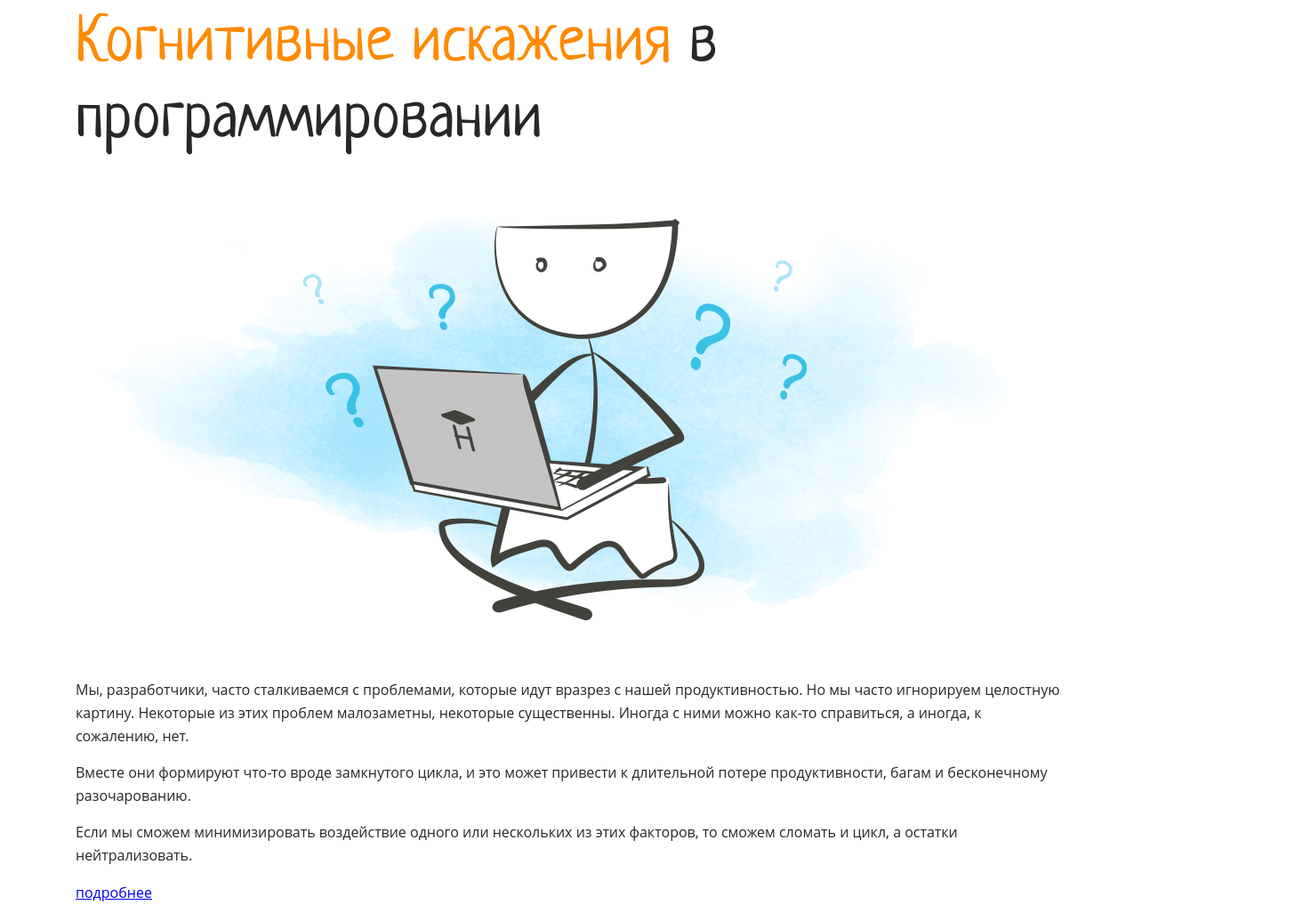
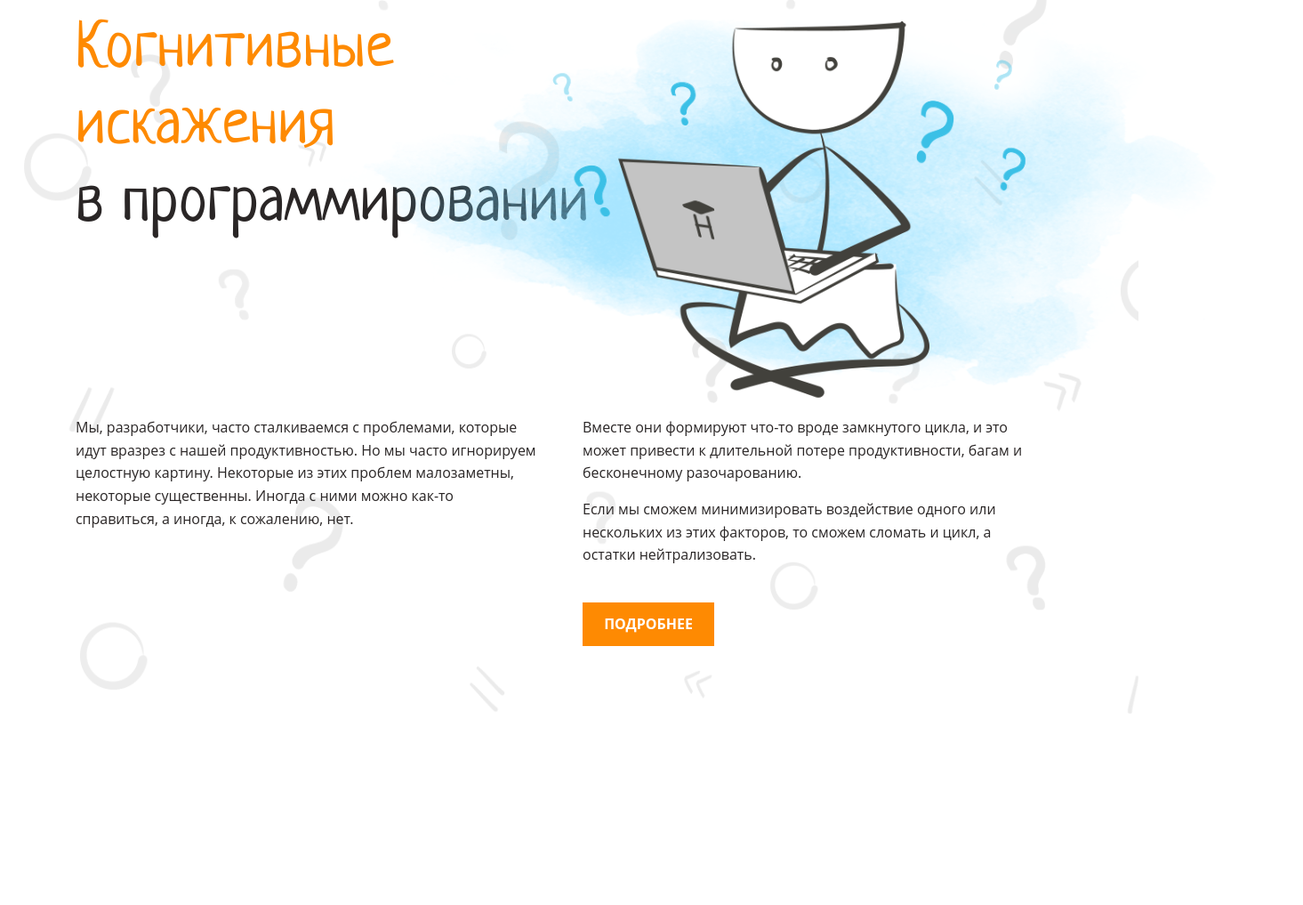
Before and after one commit to Bonamente/cognitive-biases, a website: page src/index.html in a window 1280 px wide. Shown: the part 93-1110 px from the top of the page at 89% size, 1465 px wide, since content can reach past the window. Drawn offline with Linux system fonts and the light colour scheme.

Commit message:
feat: finish header layout

```diff
--- a/src/index.html
+++ b/src/index.html
@@ -5,21 +5,25 @@
     <meta name="viewport" content="width=device-width, initial-scale=1.0">
     <meta http-equiv="X-UA-Compatible" content="ie=edge">
     <title>Cognitive biases bonamente</title>
-
     <link rel="stylesheet" href="styles/style.css">
 </head>
 <body>
-    <header class="container">
-        <h1 class="heading-1"><span class="color-primary">Когнитивные искажения</span> в программировании</h1>
-        <img src="assets/images/main.png" aria-hidden="true" alt="">
+    <header class="relative bg-img">
+        <div class="container relative">
+            <h1 class="heading-1 mt-7 mb-95"><span class="color-primary">Когнитивные<br> искажения</span><br> в программировании</h1>
+            <img class="header-img absolute" src="assets/images/main.png" aria-hidden="true" alt="">
 
-        <div>
-            <p>Мы, разработчики, часто сталкиваемся с проблемами, которые идут вразрез с нашей продуктивностью. Но мы часто игнорируем целостную картину. Некоторые из этих проблем малозаметны, некоторые существенны. Иногда с ними можно как-то справиться, а иногда, к сожалению, нет.</p>
-            <p>Вместе они формируют что-то вроде замкнутого цикла, и это может привести к длительной потере продуктивности, багам и бесконечному разочарованию.</p>
-            <p>Если мы сможем минимизировать воздействие одного или нескольких из этих факторов, то сможем сломать и цикл, а остатки нейтрализовать.</p>
+            <div class="container d-flex">
+                <div class="column mr-30">
+                    <p>Мы, разработчики, часто сталкиваемся с проблемами, которые идут вразрез с нашей продуктивностью. Но мы часто игнорируем целостную картину. Некоторые из этих проблем малозаметны, некоторые существенны. Иногда с ними можно как-то справиться, а иногда, к сожалению, нет.</p>
+                </div>
+                <div class="column">
+                    <p class="mb-15">Вместе они формируют что-то вроде замкнутого цикла, и это может привести к длительной потере продуктивности, багам и бесконечному разочарованию.</p>
+                    <p>Если мы сможем минимизировать воздействие одного или нескольких из этих факторов, то сможем сломать и цикл, а остатки нейтрализовать.</p>
+                    <a class="btn btn-primary mt-40" href="#biases">подробнее</a>
+                </div>
+            </div>
         </div>
-
-        <a href="#">подробнее</a>
     </header>
 
     <main>
@@ -29,7 +33,7 @@
             <iframe aria-describedby="video-description" width="919" height="569" src="https://www.youtube.com/embed/jie9AizBqss" allowfullscreen></iframe>
         </section>
 
-        <div class="container">
+        <section class="container" id="biases">
             <nav>
                 <ul>
                     <li><h2 class="heading-2"><span class="color-primary">5 когнитивных искажений</span> о существовании которых стоит помнить</h2></li>
@@ -39,7 +43,6 @@
                             <h2 class="heading-2 color-primary">Эффект ИКЕА</h2>
                             <p>Вы переоцениваете собственные решения, и, как следствие, недооцениваете решения других.</p>
                         </a>
-
                     </li>
                     <li>
                         <a href="#premature-optimization">
@@ -47,7 +50,6 @@
                             <h2 class="heading-2 color-primary">Преждевременная оптимизация</h2>
                             <p>Вы оптимизируете что-то задолго до того, как в этом появляется необходимость.</p>
                         </a>
-
                     </li>
                     <li>
                         <a href="#recency-bias">
@@ -55,7 +57,6 @@
                             <h2 class="heading-2 color-primary">Искажение новизны</h2>
                             <p>Вы даёте более высокую оценку тем событиям, которые произошли недавно, и недооцениваете более старые.</p>
                         </a>
-
                     </li>
                     <li>
                         <a href="#hyperbolic-discounting">
@@ -63,7 +64,6 @@
                             <h2 class="heading-2 color-primary">Гиперболическое обесценивание</h2>
                             <p>Вы гонитесь за немедленной маленькой выгодой и игнорируете более крупную, недоступную сейчас, но доступную в будущем.</p>
                         </a>
-
                     </li>
                     <li>
                         <a href="#planning-fallacy">
@@ -71,11 +71,10 @@
                             <h2 class="heading-2 color-primary">Ошибка планирования</h2>
                             <p>Неправильно рассчитывать время необходимое для завершения задачи.</p>
                         </a>
-
                     </li>
                 </ul>
             </nav>
-        </div>
+        </section>
 
         <section class="container">
             <h2 class="sr-only">Описание когнитивных искажений</h2>
--- a/src/styles/style.css
+++ b/src/styles/style.css
@@ -38,6 +38,10 @@ body {
   font-size: var(--font-size-base);
   font-family: var(--font-family-main);
   line-height: 1.6em;
+}
+
+p {
+  margin: 0;
 }
 
 .heading-1,
@@ -107,8 +111,95 @@ body {
   color: var(--blue);
 }
 
+/* .bg-primary {
+  background-color: var(--primary);
+} */
+
+.mt-7 {
+  margin-top: 7px;
+}
+
+.mt-40 {
+  margin-top: 40px;
+}
+
+.mb-15 {
+  margin-bottom: 15px;
+}
+
+.mb-95 {
+  margin-bottom: 95px;
+}
+
+.mr-30 {
+  margin-right: 30px;
+}
+
+.relative {
+  position: relative;
+}
+
+.absolute {
+  position: absolute;
+}
+
 .container {
   width: var(--content-width);
   margin: 0 auto;
   padding: 100px 0;
 }
+
+.btn {
+  display: inline-block;
+  box-sizing: border-box;
+  width: 148px;
+  height: 49px;
+  padding: 12px 24px;
+
+  cursor: pointer;
+}
+
+.btn-primary {
+  color: var(--white);
+  font-weight: 700;
+
+  text-align: center;
+  text-transform: uppercase;
+  text-decoration: none;
+
+  background-color: var(--primary);
+}
+
+.bg-img::before {
+  position: absolute;
+  z-index: -1;
+
+  width: 100%;
+  min-height: 929px;
+
+  background-image: url("../assets/images/background.png");
+  background-repeat: no-repeat;
+  background-size: cover;
+
+  opacity: 0.1;
+
+  content: "";
+}
+
+.header-img {
+  top: 55px;
+  right: -270px;
+
+  height: 525px;
+}
+
+.d-flex {
+  display: flex;
+}
+
+.column {
+  flex-grow: 1;
+
+  width: 50%;
+  padding-right: 20px;
+}
```
